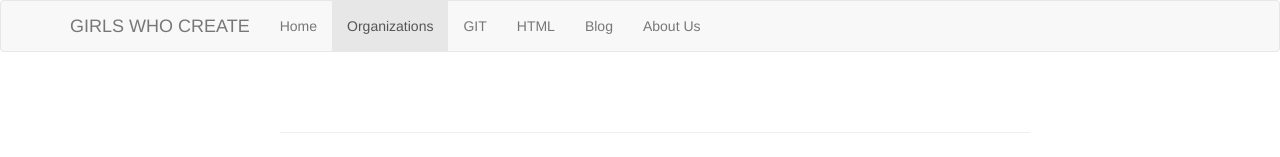
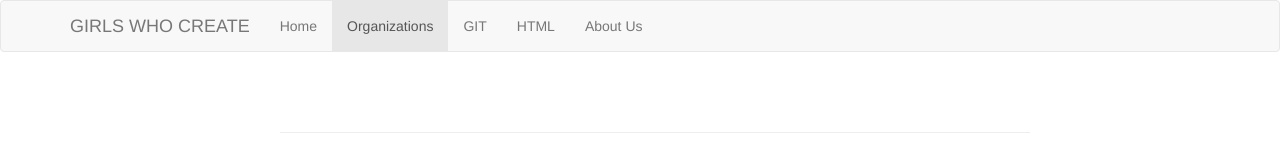
Before and after one commit to GirlsWhoCreate/girlswhocreate.github.io, a plain HTML site: page organizations.html in a window 1280 px wide. Shown: the top 157 px of the page. Drawn offline with nearby package versions, Linux system fonts and the light colour scheme.

Commit message:
Organization update

```diff
--- a/organizations.html
+++ b/organizations.html
@@ -20,7 +20,6 @@
       <li class="active"><a href="./organizations.html">Organizations</a></li>
       <li><a href="./git.html">GIT</a></li>
       <li><a href="./html.html">HTML</a></li>
-      <li><a href="./blog.html">Blog</a></li>
       <li><a href="./about us.html">About Us</a></li>
 
        </ul>
```
